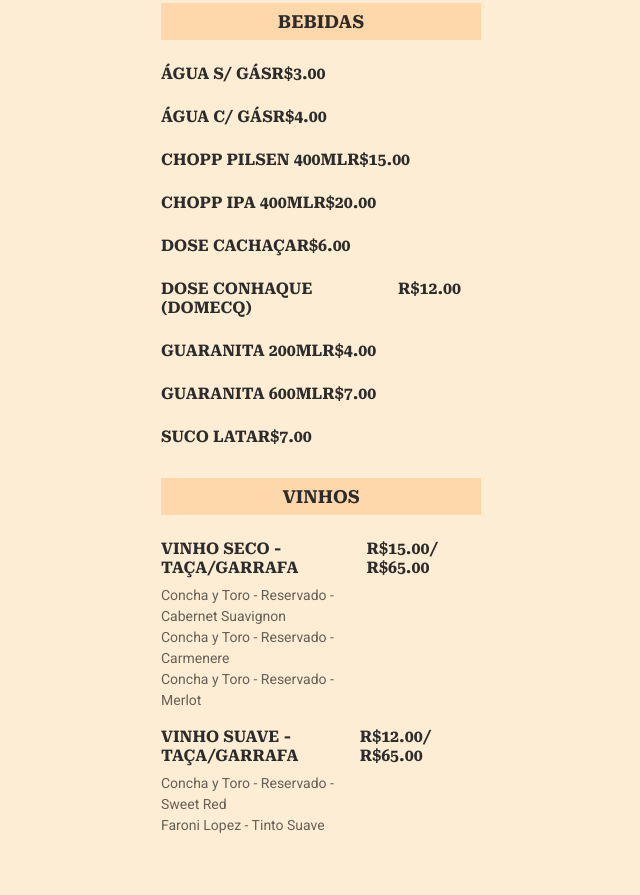
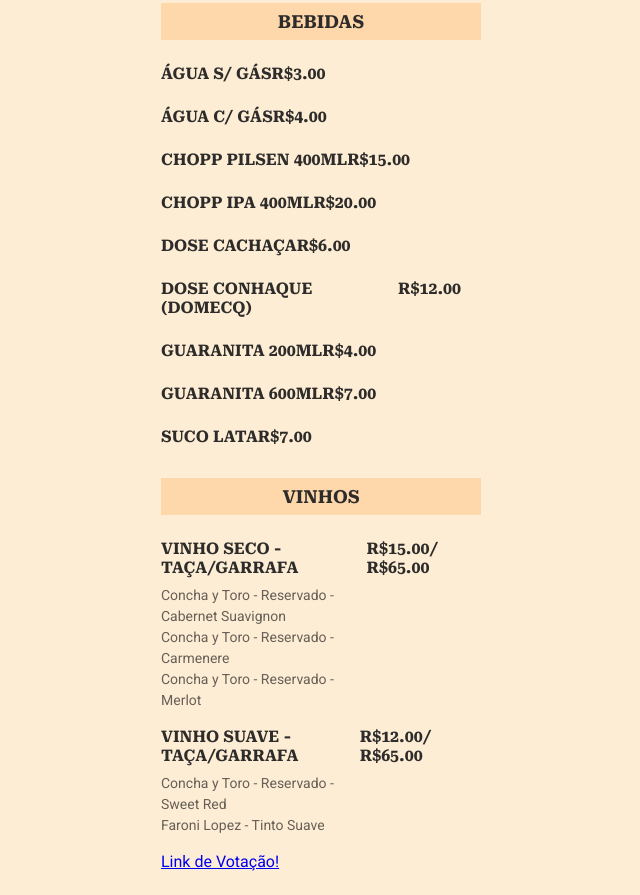
Before and after one commit to lucasport/Cardapio-gourmet, a plain HTML site: page index.html in a window 1280 px wide. Shown: the part 867-1762 px from the top of the page, without its empty margins (319-959 px from the left). Before the commit the page ends 1727 px from the top, so only its background shows below. Drawn offline with Linux system fonts and the light colour scheme.

Commit message:
Update index.html

```diff
--- a/index.html
+++ b/index.html
@@ -216,6 +216,10 @@
             R$12.00/ R$65.00
           </strong>
         </li>
+
+        <li>
+          <div class="details">
+            <a href="https://docs.google.com/forms/d/e/1FAIpQLSdytbpYI33buchEpmrkN9mq8Tc716e7p9lQVMIUfVIMra-Elw/alreadyresponded">Link de Votação!</a>
       </ul>
   </section>
   </body>
```
